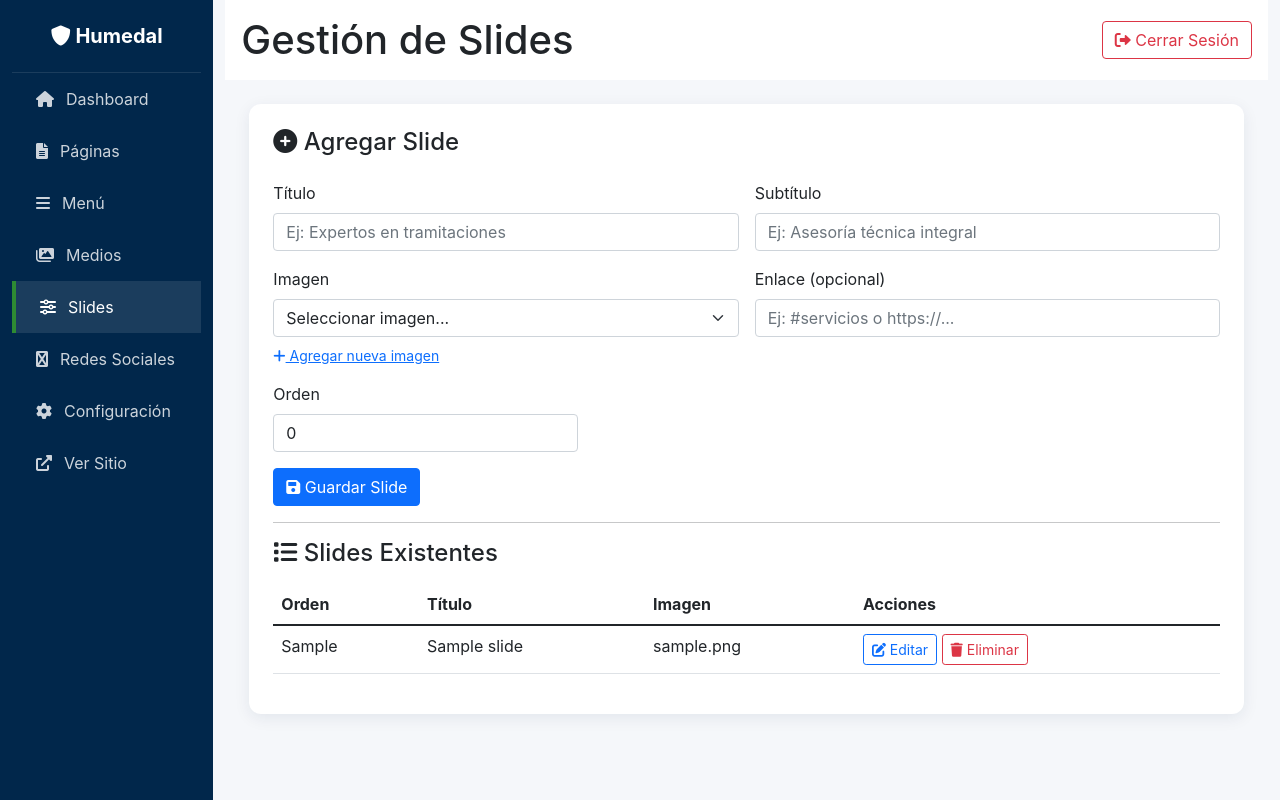
After one commit to juanand87/humedal, a PHP site: page /panel/slides.php in a window 1280 px wide. The commit adds this page. Run offline with PHP 8.4, Linux system fonts and the light colour scheme; a user stored in the database is signed in; tables that the repository leaves empty or names only in its code hold one stand-in row (values such as "Sample post").

Commit message:
Add media library infrastructure and integrate with slides management
- Create media table for centralized file management
- Build WordPress-style media library interface (media.php) with upload/delete
- Update slides.php to use media library instead of filesystem scanning
- Add Media and Slides links to all admin panel navigation menus
- Create assets/uploads directory for file storage
- Add drag-drop file upload interface with file type validation

```diff
--- a/includes/footer.php
+++ b/includes/footer.php
@@ -4,7 +4,7 @@ if (!function_exists('getSiteSettings')) {
     include_once __DIR__ . '/../panel/config.php';
 }
 $settings = getSiteSettings();
-$menu_items = json_decode($settings['menu_items'] ?? '[]', true);
+$menu_items = normalizeMenuItems($settings['menu_items'] ?? '[]');
 $social_links = json_decode($settings['social_links'] ?? '[]', true);
 $logo = !empty($settings['logo']) ? 'assets/img/' . $settings['logo'] : 'assets/img/logo.svg';
 
--- a/panel/config.php
+++ b/panel/config.php
@@ -25,6 +25,39 @@ function executeQuery($sql, $params = []) {
     }
 }
 
+// Función para normalizar arrays de menú guardados en JSON o serializados
+function normalizeMenuItems($value) {
+    $clean = function($items) {
+        if (!is_array($items)) {
+            return [];
+        }
+
+        return array_values(array_filter($items, function($item) {
+            return is_array($item) && (!empty($item['label']) || !empty($item['url']));
+        }));
+    };
+
+    if (is_array($value)) {
+        return $clean($value);
+    }
+
+    if (!is_string($value) || trim($value) === '') {
+        return [];
+    }
+
+    $decoded = json_decode($value, true);
+    if (json_last_error() === JSON_ERROR_NONE && is_array($decoded)) {
+        return $clean($decoded);
+    }
+
+    $unserialized = @unserialize($value);
+    if (is_array($unserialized)) {
+        return $clean($unserialized);
+    }
+
+    return [];
+}
+
 // Función para obtener configuración del sitio
 function getSiteSettings() {
     $stmt = executeQuery("SELECT * FROM site_settings LIMIT 1");
--- a/panel/index.php
+++ b/panel/index.php
@@ -141,6 +141,8 @@ $pages_count = $stmt->fetch()['count'];
                     <a href="index.php" class="active"><i class="fas fa-home"></i> Dashboard</a>
                     <a href="pages.php"><i class="fas fa-file-alt"></i> Páginas</a>
                     <a href="menu.php"><i class="fas fa-bars"></i> Menú</a>
+                    <a href="media.php"><i class="fas fa-images"></i> Medios</a>
+                    <a href="slides.php"><i class="fas fa-sliders-h"></i> Slides</a>
                     <a href="social.php"><i class="fab fa-share-alt"></i> Redes Sociales</a>
                     <a href="settings.php"><i class="fas fa-cog"></i> Configuración</a>
                     <a href="/" target="_blank"><i class="fas fa-external-link-alt"></i> Ver Sitio</a>
--- a/panel/pages.php
+++ b/panel/pages.php
@@ -186,6 +186,12 @@ $php_output = ob_get_clean();
                     <a href="menu.php">
                         <i class="fas fa-bars"></i> Menú
                     </a>
+                    <a href="media.php">
+                        <i class="fas fa-images"></i> Medios
+                    </a>
+                    <a href="slides.php">
+                        <i class="fas fa-sliders-h"></i> Slides
+                    </a>
                     <a href="social.php">
                         <i class="fab fa-share-alt"></i> Redes Sociales
                     </a>
--- a/panel/settings.php
+++ b/panel/settings.php
@@ -193,6 +193,12 @@ $settings = getSiteSettings();
                     <a href='menu.php'>
                         <i class='fas fa-bars'></i> Menú
                     </a>
+                    <a href='media.php'>
+                        <i class='fas fa-images'></i> Medios
+                    </a>
+                    <a href='slides.php'>
+                        <i class='fas fa-sliders-h'></i> Slides
+                    </a>
                     <a href='social.php'>
                         <i class='fab fa-share-alt'></i> Redes Sociales
                     </a>
--- /dev/null
+++ b/panel/slides.php
@@ -0,0 +1,264 @@
+<?php
+session_start();
+if (!isset($_SESSION['admin_logged_in']) || $_SESSION['admin_logged_in'] !== true) {
+    header('Location: login.php');
+    exit();
+}
+include 'config.php';
+
+$message = '';
+$message_type = '';
+
+// Procesar formulario
+if ($_SERVER['REQUEST_METHOD'] === 'POST') {
+    $action = $_POST['action'] ?? '';
+
+    if ($action === 'add_slide') {
+        $title = trim($_POST['title'] ?? '');
+        $subtitle = trim($_POST['subtitle'] ?? '');
+        $image_url = trim($_POST['image_url'] ?? '');
+        $link_url = trim($_POST['link_url'] ?? '');
+        $order = (int)($_POST['order'] ?? 0);
+
+        if ($title) {
+            $stmt = $pdo->prepare('INSERT INTO slides (title, subtitle, image_url, link_url, `order`) VALUES (?, ?, ?, ?, ?)');
+            $stmt->execute([$title, $subtitle, $image_url, $link_url, $order]);
+            $message = 'Slide agregado exitosamente';
+            $message_type = 'success';
+        }
+    } elseif ($action === 'update_slide') {
+        $id = (int)($_POST['id'] ?? 0);
+        $title = trim($_POST['title'] ?? '');
+        $subtitle = trim($_POST['subtitle'] ?? '');
+        $image_url = trim($_POST['image_url'] ?? '');
+        $link_url = trim($_POST['link_url'] ?? '');
+        $order = (int)($_POST['order'] ?? 0);
+
+        if ($id && $title) {
+            $stmt = $pdo->prepare('UPDATE slides SET title = ?, subtitle = ?, image_url = ?, link_url = ?, `order` = ? WHERE id = ?');
+            $stmt->execute([$title, $subtitle, $image_url, $link_url, $order, $id]);
+            $message = 'Slide actualizado exitosamente';
+            $message_type = 'success';
+        }
+    } elseif ($action === 'delete_slide') {
+        $id = (int)($_POST['id'] ?? 0);
+        if ($id) {
+            $stmt = $pdo->prepare('DELETE FROM slides WHERE id = ?');
+            $stmt->execute([$id]);
+            $message = 'Slide eliminado exitosamente';
+            $message_type = 'success';
+        }
+    }
+}
+
+// Obtener slides
+$slides = $pdo->query('SELECT * FROM slides ORDER BY `order`, id ASC')->fetchAll(PDO::FETCH_ASSOC);
+
+// Obtener imágenes disponibles desde la biblioteca de medios
+$media_files = $pdo->query('SELECT id, filename, file_path FROM media WHERE file_type LIKE "image/%" ORDER BY created_at DESC')->fetchAll(PDO::FETCH_ASSOC);
+?>
+<!DOCTYPE html>
+<html lang="es">
+<head>
+    <meta charset='UTF-8'>
+    <meta name='viewport' content='width=device-width, initial-scale=1.0'>
+    <title>Gestión de Slides - Panel Administrativo</title>
+    <link href='https://cdn.jsdelivr.net/npm/bootstrap@5.1.3/dist/css/bootstrap.min.css' rel='stylesheet'>
+    <link rel='stylesheet' href='https://cdnjs.cloudflare.com/ajax/libs/font-awesome/6.0.0/css/all.min.css'>
+    <style>
+        :root { --primary: #01274b; --accent: #2e8b33; }
+        body { font-family: 'Inter', system-ui, -apple-system, sans-serif; background: #f5f7fa; }
+        .sidebar { background: var(--primary); min-height: 100vh; }
+        .sidebar-brand { padding: 24px 20px; border-bottom: 1px solid rgba(255,255,255,0.1); text-align: center; }
+        .sidebar-brand h2 { color: #fff; font-size: 1.25rem; font-weight: 700; margin: 0; }
+        .sidebar-nav a { display: flex; align-items: center; gap: 12px; padding: 14px 24px; color: rgba(255,255,255,0.8); text-decoration: none; transition: all 0.3s ease; }
+        .sidebar-nav a:hover, .sidebar-nav a.active { background: rgba(255,255,255,0.1); color: #fff; border-left: 4px solid var(--accent); }
+        .top-bar { background: #fff; }
+        .content-area { padding: 24px; }
+        .card-custom { background: #fff; border-radius: 12px; box-shadow: 0 4px 16px rgba(1,39,75,0.08); }
+        .slide-item { border: 1px solid #e9ecef; border-radius: 8px; padding: 16px; margin-bottom: 16px; }
+        .slide-item:hover { border-color: var(--primary); }
+        .slide-preview { width: 120px; height: 80px; object-fit: cover; border-radius: 6px; }
+        .image-selector { max-height: 200px; overflow-y: auto; border: 1px solid #e9ecef; padding: 8px; border-radius: 6px; }
+        .image-thumb { width: 80px; height: 60px; object-fit: cover; border-radius: 4px; cursor: pointer; margin: 4px; }
+        .image-thumb:hover { border: 2px solid var(--primary); }
+    </style>
+</head>
+<body>
+    <div class='container-fluid'>
+        <div class='row'>
+            <div class='col-md-2 sidebar'>
+                <div class='sidebar-brand'>
+                    <h2><i class='fas fa-shield-alt'></i> Humedal</h2>
+                </div>
+                <nav class='sidebar-nav'>
+                    <a href='index.php'><i class='fas fa-home'></i> Dashboard</a>
+                    <a href='pages.php'><i class='fas fa-file-alt'></i> Páginas</a>
+                    <a href='menu.php'><i class='fas fa-bars'></i> Menú</a>
+                    <a href='media.php'><i class='fas fa-images'></i> Medios</a>
+                    <a href='slides.php' class='active'><i class='fas fa-sliders-h'></i> Slides</a>
+                    <a href='social.php'><i class='fab fa-share-alt'></i> Redes Sociales</a>
+                    <a href='settings.php'><i class='fas fa-cog'></i> Configuración</a>
+                    <a href='/' target='_blank'><i class='fas fa-external-link-alt'></i> Ver Sitio</a>
+                </nav>
+            </div>
+
+            <div class='col-md-10'>
+                <div class='top-bar p-3 d-flex justify-content-between align-items-center'>
+                    <h1 class='m-0'>Gestión de Slides</h1>
+                    <a href='logout.php' class='btn btn-outline-danger'><i class='fas fa-sign-out-alt'></i> Cerrar Sesión</a>
+                </div>
+
+                <div class='content-area'>
+                    <?php if ($message): ?>
+                        <div class='alert alert-<?php echo $message_type; ?>'><i class='fas fa-check-circle'></i> <?php echo $message; ?></div>
+                    <?php endif; ?>
+
+                    <div class='card-custom p-4'>
+                        <h4 class='mb-4'><i class='fas fa-plus-circle'></i> Agregar Slide</h4>
+                        <form method='POST' class='row g-3'>
+                            <input type='hidden' name='action' value='add_slide'>
+                            <div class='col-md-6'>
+                                <label class='form-label'>Título</label>
+                                <input type='text' name='title' class='form-control' placeholder='Ej: Expertos en tramitaciones' required>
+                            </div>
+                            <div class='col-md-6'>
+                                <label class='form-label'>Subtítulo</label>
+                                <input type='text' name='subtitle' class='form-control' placeholder='Ej: Asesoría técnica integral'>
+                            </div>
+                            <div class='col-md-6'>
+                                <label class='form-label'>Imagen</label>
+                                <select name='image_url' class='form-select'>
+                                    <option value=''>Seleccionar imagen...</option>
+                                    <?php foreach ($media_files as $media): ?>
+                                        <option value='<?php echo htmlspecialchars($media['file_path']); ?>'>
+                                            <?php echo htmlspecialchars($media['filename']); ?>
+                                        </option>
+                                    <?php endforeach; ?>
+                                </select>
+                                <small class='text-muted d-block mt-2'>
+                                    <a href='media.php' target='_blank'><i class='fas fa-plus'></i> Agregar nueva imagen</a>
+                                </small>
+                            </div>
+                            <div class='col-md-6'>
+                                <label class='form-label'>Enlace (opcional)</label>
+                                <input type='text' name='link_url' class='form-control' placeholder='Ej: #servicios o https://...'>
+                            </div>
+                            <div class='col-md-4'>
+                                <label class='form-label'>Orden</label>
+                                <input type='number' name='order' class='form-control' value='0' min='0'>
+                            </div>
+                            <div class='col-md-12'>
+                                <button type='submit' class='btn btn-primary'><i class='fas fa-save'></i> Guardar Slide</button>
+                            </div>
+                        </form>
+
+                        <hr>
+
+                        <h4 class='mb-3'><i class='fas fa-list'></i> Slides Existentes</h4>
+                        <?php if (empty($slides)): ?>
+                            <div class='alert alert-info'>No hay slides creados aún.</div>
+                        <?php else: ?>
+                            <div class='table-responsive'>
+                                <table class='table table-hover'>
+                                    <thead>
+                                        <tr>
+                                            <th>Orden</th>
+                                            <th>Título</th>
+                                            <th>Imagen</th>
+                                            <th>Acciones</th>
+                                        </tr>
+                                    </thead>
+                                    <tbody>
+                                        <?php foreach ($slides as $slide): ?>
+                                            <tr>
+                                                <td><?php echo htmlspecialchars($slide['order']); ?></td>
+                                                <td><?php echo htmlspecialchars($slide['title']); ?></td>
+                                                <td><?php echo htmlspecialchars(basename($slide['image_url'] ?? 'N/A')); ?></td>
+                                                <td>
+                                                    <button class='btn btn-sm btn-outline-primary' data-bs-toggle='modal' data-bs-target='#editSlideModal' onclick='loadSlide(<?php echo json_encode($slide); ?>)'><i class='fas fa-edit'></i> Editar</button>
+                                                    <form method='POST' style='display:inline-block;' onsubmit='return confirm("¿Eliminar este slide?")'>
+                                                        <input type='hidden' name='action' value='delete_slide'>
+                                                        <input type='hidden' name='id' value='<?php echo $slide['id']; ?>'>
+                                                        <button type='submit' class='btn btn-sm btn-outline-danger'><i class='fas fa-trash'></i> Eliminar</button>
+                                                    </form>
+                                                </td>
+                                            </tr>
+                                        <?php endforeach; ?>
+                                    </tbody>
+                                </table>
+                            </div>
+                        <?php endif; ?>
+                    </div>
+                </div>
+            </div>
+        </div>
+    </div>
+
+    <!-- Modal para editar slide -->
+    <div class='modal fade' id='editSlideModal' tabindex='-1' aria-labelledby='editSlideModalLabel' aria-hidden='true'>
+        <div class='modal-dialog modal-lg'>
+            <div class='modal-content'>
+                <form method='POST'>
+                    <input type='hidden' name='action' value='update_slide'>
+                    <input type='hidden' name='id' id='editSlideId'>
+                    <div class='modal-header'>
+                        <h5 class='modal-title' id='editSlideModalLabel'><i class='fas fa-edit'></i> Editar Slide</h5>
+                        <button type='button' class='btn-close' data-bs-dismiss='modal' aria-label='Close'></button>
+                    </div>
+                    <div class='modal-body'>
+                        <div class='row g-3'>
+                            <div class='col-md-6'>
+                                <label class='form-label'>Título</label>
+                                <input type='text' name='title' id='editSlideTitle' class='form-control' required>
+                            </div>
+                            <div class='col-md-6'>
+                                <label class='form-label'>Subtítulo</label>
+                                <input type='text' name='subtitle' id='editSlideSubtitle' class='form-control'>
+                            </div>
+                            <div class='col-md-6'>
+                                <label class='form-label'>Imagen</label>
+                                <select name='image_url' id='editSlideImage' class='form-select'>
+                                    <option value=''>Seleccionar imagen...</option>
+                                    <?php foreach ($media_files as $media): ?>
+                                        <option value='<?php echo htmlspecialchars($media['file_path']); ?>'>
+                                            <?php echo htmlspecialchars($media['filename']); ?>
+                                        </option>
+                                    <?php endforeach; ?>
+                                </select>
+                                <small class='text-muted d-block mt-2'>
+                                    <a href='media.php' target='_blank'><i class='fas fa-plus'></i> Agregar nueva imagen</a>
+                                </small>
+                            </div>
+                            <div class='col-md-6'>
+                                <label class='form-label'>Enlace (opcional)</label>
+                                <input type='text' name='link_url' id='editSlideLink' class='form-control'>
+                            </div>
+                            <div class='col-md-4'>
+                                <label class='form-label'>Orden</label>
+                                <input type='number' name='order' id='editSlideOrder' class='form-control' min='0'>
+                            </div>
+                        </div>
+                    </div>
+                    <div class='modal-footer'>
+                        <button type='button' class='btn btn-secondary' data-bs-dismiss='modal'>Cancelar</button>
+                        <button type='submit' class='btn btn-primary'><i class='fas fa-save'></i> Guardar Cambios</button>
+                    </div>
+                </form>
+            </div>
+        </div>
+    </div>
+
+    <script src='https://cdn.jsdelivr.net/npm/bootstrap@5.1.3/dist/js/bootstrap.bundle.min.js'></script>
+    <script>
+        function loadSlide(slide) {
+            document.getElementById('editSlideId').value = slide.id;
+            document.getElementById('editSlideTitle').value = slide.title;
+            document.getElementById('editSlideSubtitle').value = slide.subtitle || '';
+            document.getElementById('editSlideImage').value = slide.image_url || '';
+            document.getElementById('editSlideLink').value = slide.link_url || '';
+            document.getElementById('editSlideOrder').value = slide.order || 0;
+        }
+    </script>
+</body>
+</html>
--- a/panel/social.php
+++ b/panel/social.php
@@ -156,6 +156,12 @@ $available_platforms = [
                     <a href='menu.php'>
                         <i class='fas fa-bars'></i> Menú
                     </a>
+                    <a href='media.php'>
+                        <i class='fas fa-images'></i> Medios
+                    </a>
+                    <a href='slides.php'>
+                        <i class='fas fa-sliders-h'></i> Slides
+                    </a>
                     <a href='social.php' class='active'>
                         <i class='fab fa-share-alt'></i> Redes Sociales
                     </a>
```
Also changed, not shown: assets/css/style.css (+16 -0 lines), includes/header.php (+11 -6 lines), index.php (+48 -0 lines), panel/create_media_table.php (added, +13 -0 lines), panel/media.php (added, +201 -0 lines), panel/menu.php (+10 -4 lines).
